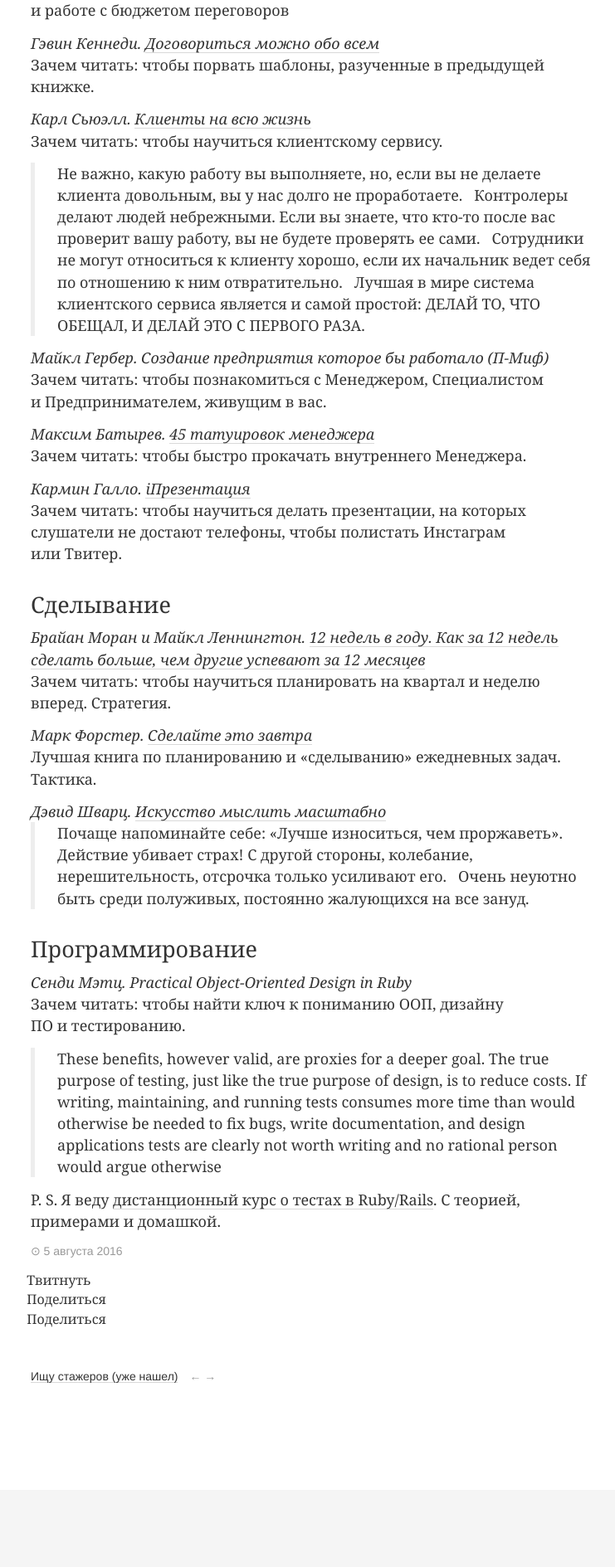
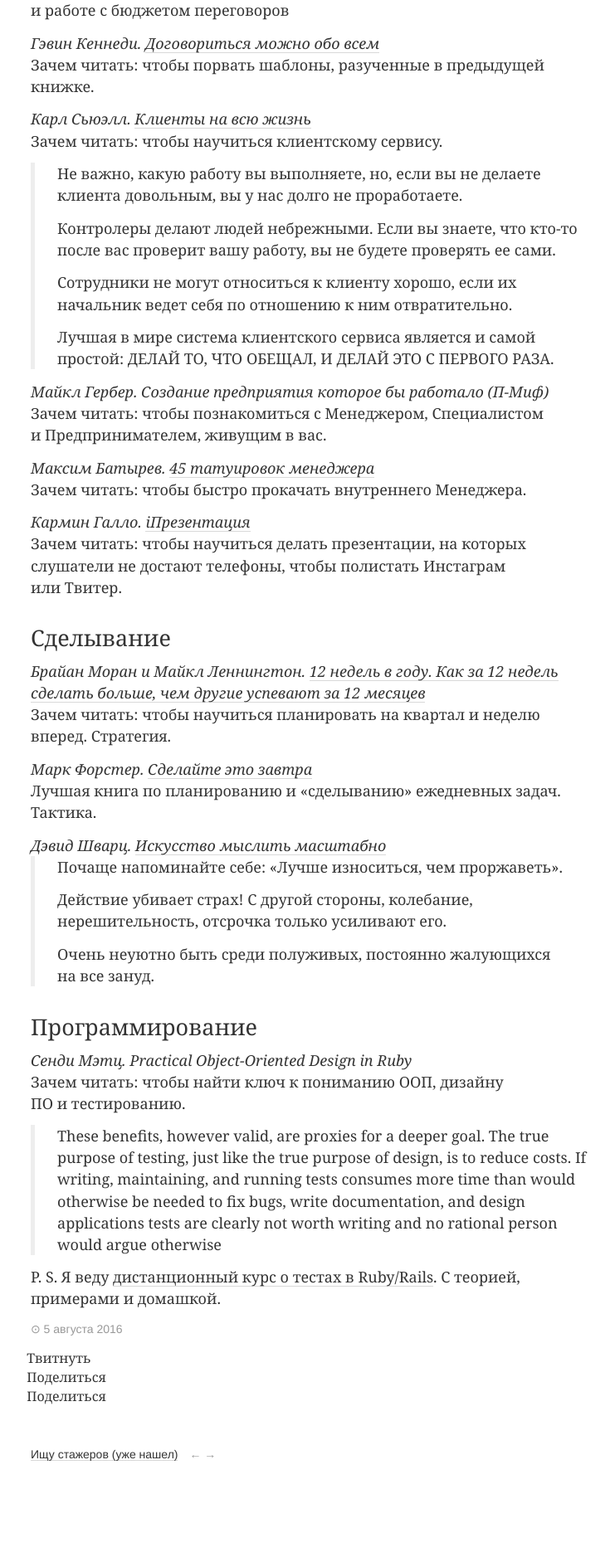
Before and after one commit to vast/vast.github.io, a Jekyll site: the page built from _posts/2016-08-05-read-dis.md, in a window 1280 px wide. Shown: the part 886-2775 px from the top of the page at 83% size, without its empty margins (243-984 px from the left). Built offline with Jekyll 4.4.1, drawn with Linux system fonts in a browser that asks for light colours; a style sheet for code colours, icons or effects is not loaded.

Commit message:
fix spacing

```diff
--- a/_posts/2016-08-05-read-dis.md
+++ b/_posts/2016-08-05-read-dis.md
@@ -38,9 +38,12 @@
 
 > Не важно, какую работу вы выполняете, но, если вы не делаете клиента довольным, вы у нас долго не проработаете.
 >
+>
 > Контролеры делают людей небрежными. Если вы знаете, что кто-то после вас проверит вашу работу, вы не будете проверять ее сами.
 >
+>
 > Сотрудники не могут относиться к клиенту хорошо, если их начальник ведет себя по отношению к ним отвратительно.
+>
 >
 > Лучшая в мире система клиентского сервиса является и самой простой: ДЕЛАЙ ТО, ЧТО ОБЕЩАЛ, И ДЕЛАЙ ЭТО С ПЕРВОГО РАЗА.
 
@@ -65,7 +68,9 @@
 ### Дэвид Шварц. [Искусство мыслить масштабно](http://www.ozon.ru/context/detail/id/3239331/)
 > Почаще напоминайте себе: «Лучше износиться, чем проржаветь».
 >
+>
 > Действие убивает страх! С другой стороны, колебание, нерешительность, отсрочка только усиливают его.
+>
 >
 > Очень неуютно быть среди полуживых, постоянно жалующихся на все зануд.
 
--- a/_sass/core/_base.scss
+++ b/_sass/core/_base.scss
@@ -133,7 +133,6 @@
     text-align: right;
   }
 
-  p { margin: 0 }
   small { color: #515151 }
 
   small:before, &.pull-right small:after {
```
